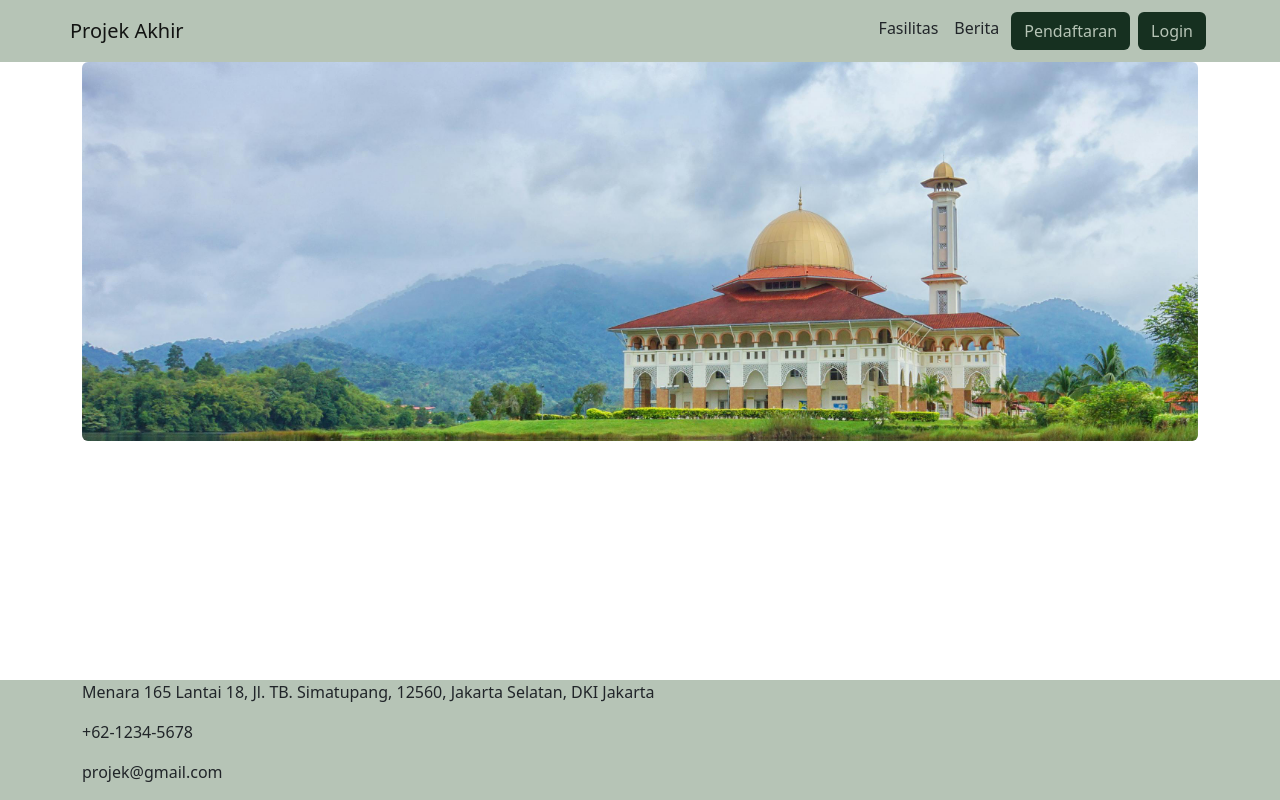
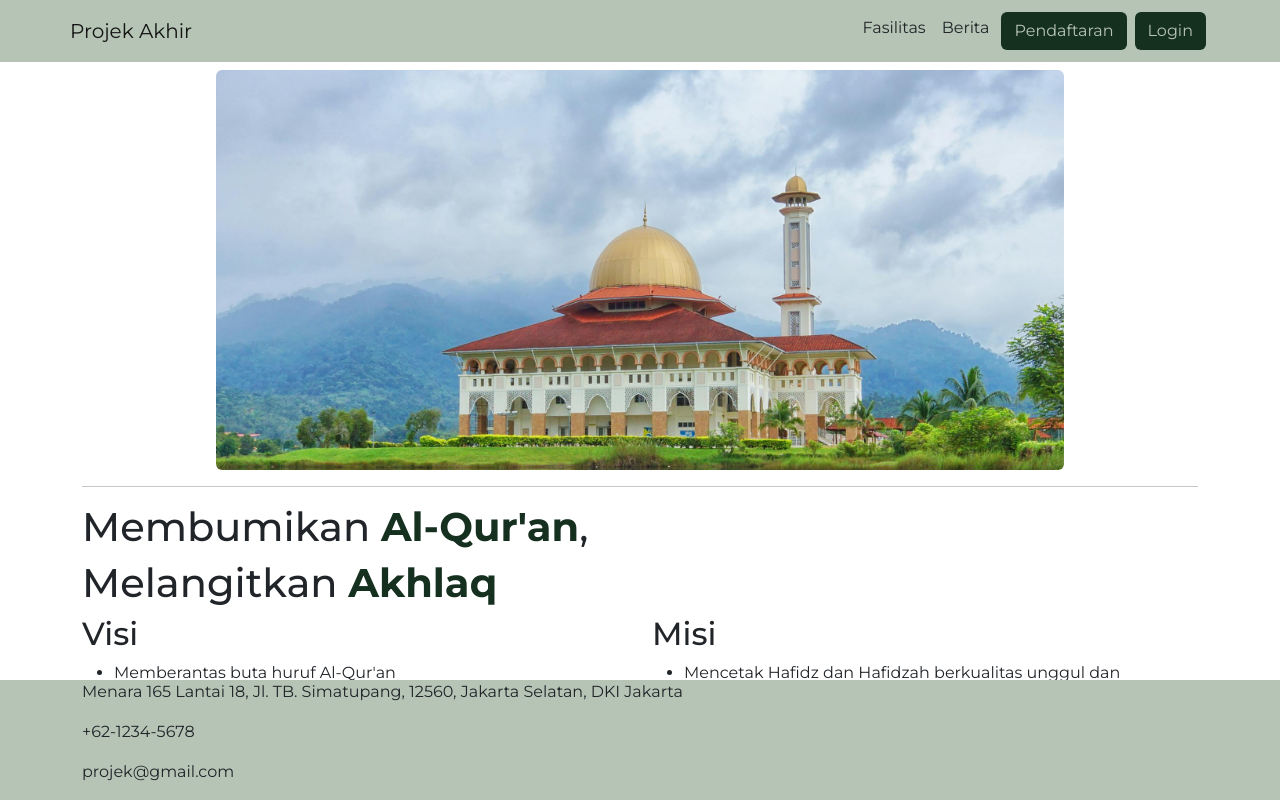
Before and after one commit to AhsanulKhaliq/Copy-dari-Mario, a PHP site: page /index.php in a window 1280 px wide. Run offline with PHP 8.4, Linux system fonts and the light colour scheme.

Commit message:
tambah konten di home, serta font

```diff
--- a/index.php
+++ b/index.php
@@ -5,9 +5,12 @@
     <meta name="viewport" content="width=device-width, initial-scale=1.0">
     <title>Homepage</title>
     <link href="https://cdn.jsdelivr.net/npm/bootstrap@5.2.3/dist/css/bootstrap.min.css"rel="stylesheet" integrity="sha384-rbsA2VBKQhggwzxH7pPCaAqO46MgnOM80zW1RWuH61DGLwZJEdK2Kadq2F9CUG65" crossorigin="anonymous">
+    <link rel="preconnect" href="https://fonts.googleapis.com">
+<link rel="preconnect" href="https://fonts.gstatic.com" crossorigin>
+<link href="https://fonts.googleapis.com/css2?family=Montserrat:ital,wght@0,100..900;1,100..900&display=swap" rel="stylesheet">
 </head>
 <body>
-    <header style="background-color: #B6C4B6;">
+    <header style="background-color: #B6C4B6;font-family: Montserrat;">
     <nav class="navbar container">
             <a class="navbar-brand" href="index.php?p=home">Projek Akhir</a>
             <div class="d-flex align-middle">
@@ -41,7 +44,7 @@
     }
     ?>
     </main>
-    <footer class="fixed-bottom" style="background-color: #B6C4B6;">
+    <footer class="fixed-bottom" style="background-color: #B6C4B6;font-family: Montserrat;">
     <div class="container">
             <p>Menara 165 Lantai 18, Jl. TB. Simatupang, 12560, Jakarta Selatan, DKI Jakarta</p>
             <p>+62-1234-5678</p>
--- a/pages/home.php
+++ b/pages/home.php
@@ -1 +1,23 @@
-<img src="/assets/home.jpg" class="rounded img-fluid">
+<img src="assets/home.jpg" class="mt-2 rounded mx-auto d-block" alt="Masjid" style="width:auto;height:400px;">
+<hr>
+<div style="font-family: Montserrat">
+<h1>Membumikan <strong style="color:#163020">Al-Qur'an</strong>,</h1>
+<h1>Melangitkan <strong style="color:#163020">Akhlaq</strong></h1>
+<div class="row">
+    <div class="col">
+        <h2>Visi</h2>
+        <ul>
+            <li>Memberantas buta huruf Al-Qur'an</li>
+            <li>Mememberikan pendidikan gratis bagi yang kurang mampu</li>
+            <li>Membumikan Al-Qur'an</li>
+        </ul>
+    </div>
+    <div class="col">
+        <h2>Misi</h2>
+        <ul>
+            <li>Mencetak Hafidz dan Hafidzah berkualitas unggul dan berakhlak Qur'ani</li>
+            <li>Memberikan pemahaman mendalam tentang Agama, Disiplin dan Bahasa</li>
+        </ul>
+    </div>
+</div>
+</div>
```
Also changed, not shown: assets/home.jpg.
